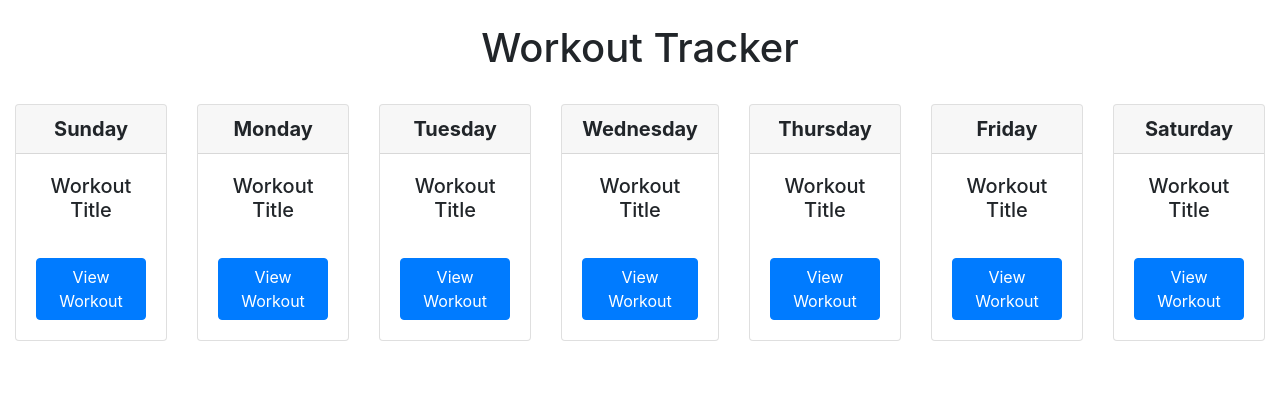
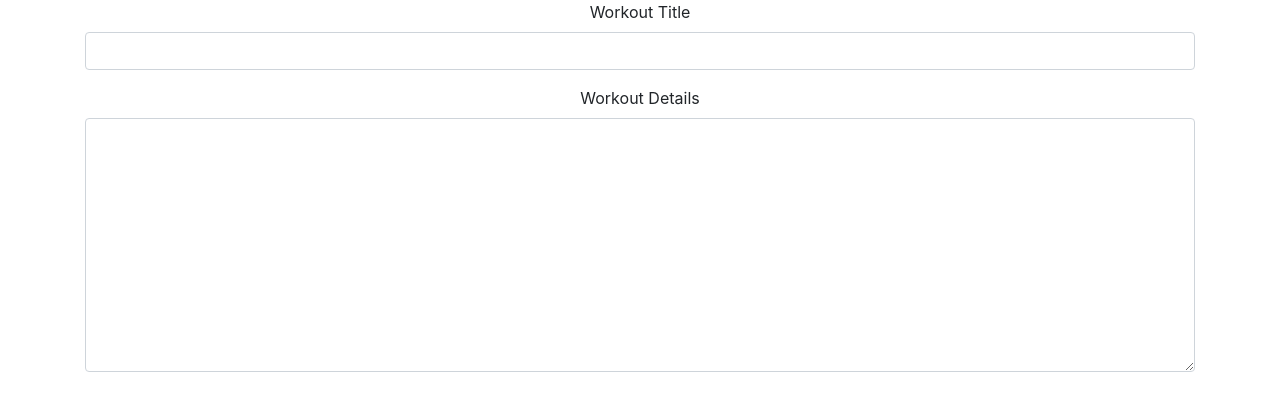
Before and after one commit to dezerey11/project3_frontend, a React (Create React App) app: page / in a window 1280 px wide. Shown: the top 410 px of the page. Built offline with nearby package versions, Linux system fonts and the light colour scheme.

Commit message:
adding the basics of the individual workout card. Next is to start populating with actual data.

```diff
--- a/src/App.js
+++ b/src/App.js
@@ -1,6 +1,7 @@
 import logo from './logo.svg';
 import './App.css';
-import WorkoutCard from './components/Card'
+import { Route, Switch } from 'react-router-dom'
+import DayCard from './components/DayCard'
 import Title from './components/Title'
 import Card from 'react-bootstrap/Card';
 import Button from 'react-bootstrap/Button';
@@ -8,14 +9,28 @@ import Container from 'react-bootstrap/Container'
 import Row from 'react-bootstrap/Row'
 import Col from 'react-bootstrap/Col'
 import MainPage from './pages/MainPage';
+import WorkoutCard from './components/WorkoutCard'
+import IndividualWorkoutPage from './pages/IndividualWorkoutPage'
 
 function App() {
 
   return (
     <div className="App">
 
-      <Title />
-      <MainPage />
+
+    <Switch>
+
+      {/* <Route path="/">
+        <Title />
+        <MainPage />
+      </Route>  */}
+
+      <Route path="/">
+        <IndividualWorkoutPage />
+      </Route>
+
+    </Switch>
+
 
     </div>
   );
--- a/src/components/Card.js
+++ b/src/components/DayCard.js
@@ -5,7 +5,7 @@ import Container from 'react-bootstrap/Container'
 import Row from 'react-bootstrap/Row'
 import Col from 'react-bootstrap/Col'
 
-function WorkoutCard(props) {
+function DayCard(props) {
 
   return (
 
@@ -18,7 +18,9 @@ function WorkoutCard(props) {
         <Card.Body>
           <Card.Title>Workout Title</Card.Title>
           <br></br>
-          <Button variant="primary">View Workout</Button>
+          <Link to={`/workout/${props.day}`}>
+            <Button variant="primary">View Workout</Button>
+          </Link>
         </Card.Body>
       </Card>
     </>
@@ -26,4 +28,4 @@ function WorkoutCard(props) {
   );
 }
 
-export default WorkoutCard;
+export default DayCard;
--- /dev/null
+++ b/src/components/WorkoutCard.js
@@ -0,0 +1,23 @@
+import { Link } from "react-router-dom";
+import Form from 'react-bootstrap/Form'
+
+function WorkoutCard(props) {
+    return (
+      <div className="workoutCard">
+
+        <Form>
+            <Form.Group controlId="exampleForm.ControlInput1">
+                <Form.Label>Workout Title</Form.Label>
+                <Form.Control type="text" placeholder="" />
+            </Form.Group>
+            <Form.Group controlId="exampleForm.ControlTextarea1">
+                <Form.Label>Workout Details</Form.Label>
+                <Form.Control as="textarea" rows={10} placeholder=""/>
+            </Form.Group>
+        </Form>
+
+      </div>
+    );
+  }
+
+export default WorkoutCard;
--- /dev/null
+++ b/src/pages/IndividualWorkoutPage.js
@@ -0,0 +1,27 @@
+import {useState} from 'react'
+import {Link} from 'react-router-dom'
+import Container from 'react-bootstrap/Container'
+import Row from 'react-bootstrap/Row'
+import Col from 'react-bootstrap/Col'
+import WorkoutCard from '../components/WorkoutCard'
+
+function IndividualWorkoutPage(props) {
+
+    return(
+
+        <>
+
+        <Container fluid="sm">
+            <Row>
+                <Col>
+                    <WorkoutCard />
+                </Col>
+            </Row>
+        </Container>
+
+        </>
+
+    )
+}
+
+export default IndividualWorkoutPage
--- a/src/pages/MainPage.js
+++ b/src/pages/MainPage.js
@@ -1,6 +1,6 @@
 import {useState} from 'react'
 import {Link} from 'react-router-dom'
-import WorkoutCard from '../components/Card'
+import DayCard from '../components/DayCard'
 import Title from '../components/Title'
 import Card from 'react-bootstrap/Card';
 import Button from 'react-bootstrap/Button';
@@ -25,7 +25,7 @@ function MainPage(props) {
           {/* this map loops though each day and creates a column for each. Passes the day as a prop.*/}
           {daysOfTheWeek.map((individualDay, i) => (
             <Col>
-              <WorkoutCard day={individualDay}/>
+              <DayCard day={individualDay}/>
             </Col>
           ))}
         </Row>
```
